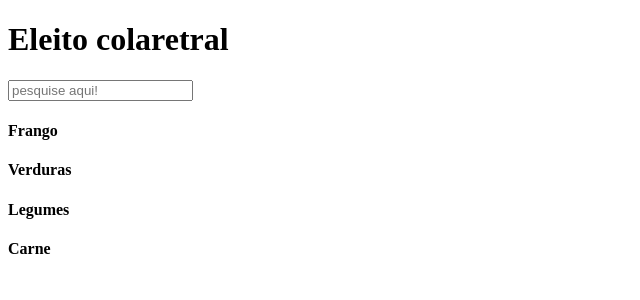
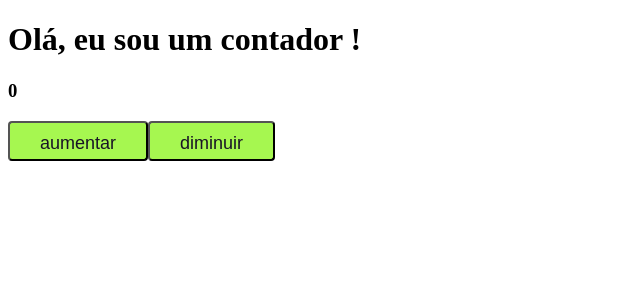
Before and after one commit to suanebc/primeiro-projeto-react-vite, a React (Vite) app: page / in a window 1280 px wide. Shown: the top 300 px of the page, without its empty margins (0-640 px from the left). Built offline with nearby package versions, Linux system fonts and the light colour scheme.

Commit message:
css e modulos css

```diff
--- a/src/App.tsx
+++ b/src/App.tsx
@@ -1,47 +1,13 @@
 import { useEffect, useState } from "react"
+import MyCounter from "./components/MyCounter"
 
-const minhaLista = [
-  {id: "1", value:"Frango"},
-  {id: "2", value:"Verduras"},
-  {id: "2", value:"Legumes"},
-  {id: "4", value:"Carne"},
 
-]
 
 function App() {
 
-  const [produtos, setProdutos] = useState(minhaLista)
-  const [pesquisa, setPesquisa] = useState('')
-
-  useEffect(
-    () => {
-      if (pesquisa){
-        const novaLista = minhaLista.filter( (item) => {
-          return item.value.toLowerCase().includes(pesquisa.toLowerCase())
-      } )
-      setProdutos(novaLista)
-    } else {
-      setProdutos(minhaLista)
-    }
-    }
-    , [pesquisa])
-
   return (
     <div>
-
-        <h1>Eleito colaretral</h1>
-        <input
-        value = {pesquisa}
-        onChange={(e) => setPesquisa(e.target.value)}
-        placeholder="pesquise aqui!" />
-        {minhaLista.map((item) => {
-          return (
-            <div key={item.id}>
-              <h4>{item.value}</h4>
-
-            </div>
-          )
-        })}
+      <MyCounter />
 
     </div>
   )
--- /dev/null
+++ b/src/button.module.css
@@ -0,0 +1,10 @@
+.myButton {
+  padding: 10px;
+  padding-bottom: 5px;
+  font-size: 18px;
+  padding-right: 30px;
+  padding-left: 30px;
+  color: #181326;
+  border-radius: 4px;
+  background-color: #a6f750;
+}
--- /dev/null
+++ b/src/components/MyCounter.tsx
@@ -0,0 +1,26 @@
+import { useState } from "react"
+import styles from '../button.module.css'
+
+export default function MyCounter(){
+
+  const [counter, setCounter] = useState(0)
+
+  function increase() {
+    setCounter(counter+1)
+
+  }
+  function toDesrease(){
+    setCounter(counter-1)
+  }
+
+  return (
+    <div>
+      <h1>Olá, eu sou um contador !</h1>
+      {counter == 5 ? <h3>Ok, o valor ideal é 5</h3> : null}
+      <h3>{counter}</h3>
+      <button className={styles.myButton} onClick={increase}>aumentar</button>
+      <button className={styles.myButton} onClick={toDesrease}>diminuir</button>
+    </div>
+  )
+
+}
--- /dev/null
+++ b/src/styles.css
@@ -0,0 +1,14 @@
+*{
+  font-family: 'Lucida Sans', 'Lucida Sans Regular', 'Lucida Grande', 'Lucida Sans Unicode', Geneva, Verdana, sans-serif;
+  background-color: #181c23;
+  color:aliceblue;
+}
+h1{
+  margin: 0;
+}
+.container {
+  display: flex;
+  justify-content: center;
+  flex-direction: column;
+  align-items: center;
+}
```
Also changed, not shown: src/components/MeuContador.tsx (deleted, +0 -32 lines), 1 other file (tests, documents, lock files or other folders).
